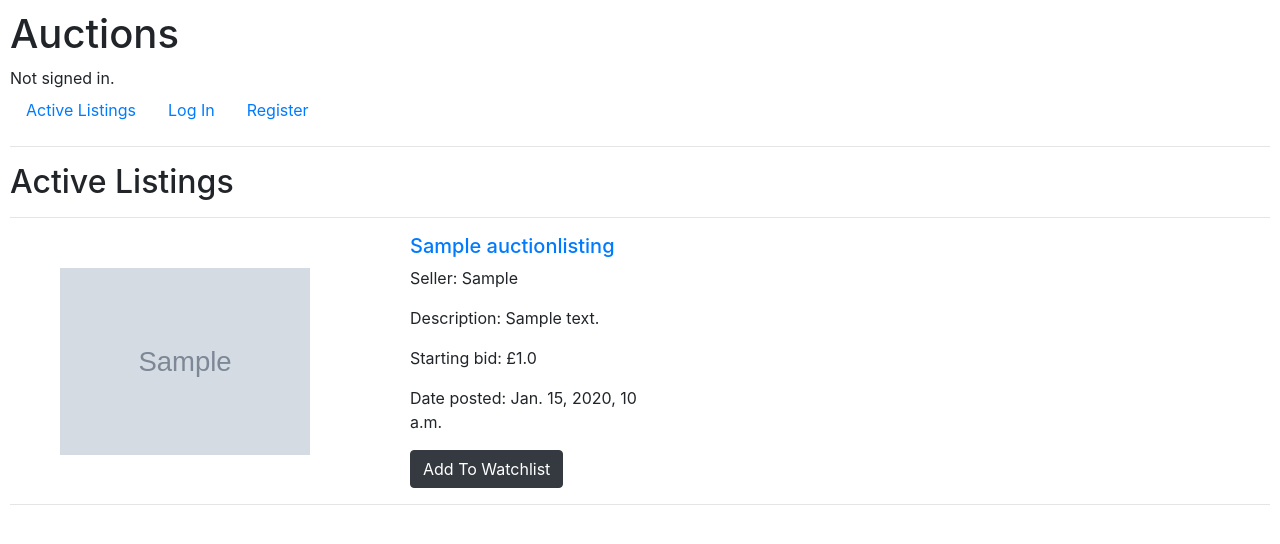
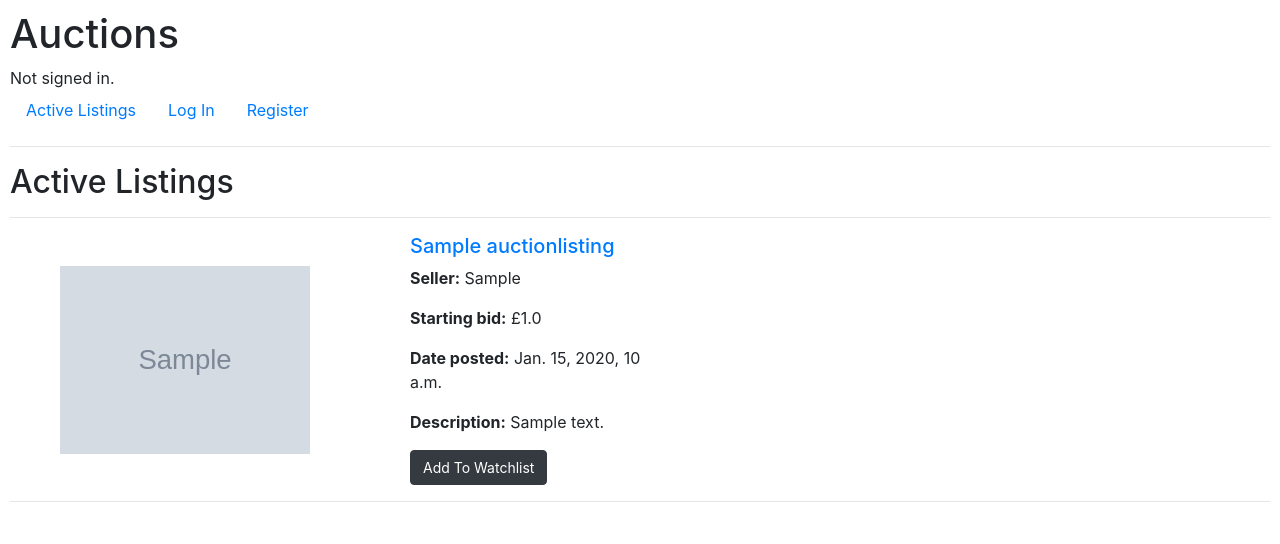
Before and after one commit to Lodewikes/CS50W, a Django app: page / in a window 1280 px wide. Shown: the top 544 px of the page. Run offline with Django 3.2, Linux system fonts and the light colour scheme; tables that the repository leaves empty hold one stand-in row (values such as "Sample post"); grey boxes marked "Sample" are stand-in pictures; some libraries are stand-ins or nearby versions.

Commit message:
reorder details items

```diff
--- a/project2/commerce/auctions/templates/auctions/index.html
+++ b/project2/commerce/auctions/templates/auctions/index.html
@@ -12,20 +12,20 @@
             </div>
             <div id="listing-details-col" class="column">
                 <h5 id="listing-title"><a href="{% url 'listing' listing.id %}">{{ listing.title }}</a></h5>
-                    <p>Seller: {{ listing.seller }}</p>
-                    <p>Description: {{ listing.description }}</p>
-                    <p>Starting bid: £{{ listing.start_bid }}</p>
-                    <p>Date posted: {{ listing.listing_date }}</p>
+                <p><b>Seller:</b> {{ listing.seller }}</p>
+                <p><b>Starting bid:</b> £{{ listing.start_bid }}</p>
+                <p><b>Date posted:</b> {{ listing.listing_date }}</p>
+                <p><b>Description:</b> {{ listing.description }}</p>
                 {% get_watchlist_status user.username listing.id as watch_status %}
                 {% if watch_status %}
                     <form action="{% url 'add_to_watchlist' listing.id %}" method="POST">
                         {% csrf_token %}
-                            <input type="submit" class="btn btn-dark" value="Remove From Watchlist">
+                        <input type="submit" class="btn btn-dark" value="Remove From Watchlist" style="font-size:14px">
                     </form>
                 {% else %}
                     <form action="{% url 'add_to_watchlist' listing.id %}" method="POST">
                         {% csrf_token %}
-                            <input type="submit" class="btn btn-dark" value="Add To Watchlist">
+                        <input type="submit" class="btn btn-dark" value="Add To Watchlist" style="font-size:14px">
                     </form>
                 {% endif %}
             </div>
```
Lines whose indentation alone changed are shown as unchanged.
